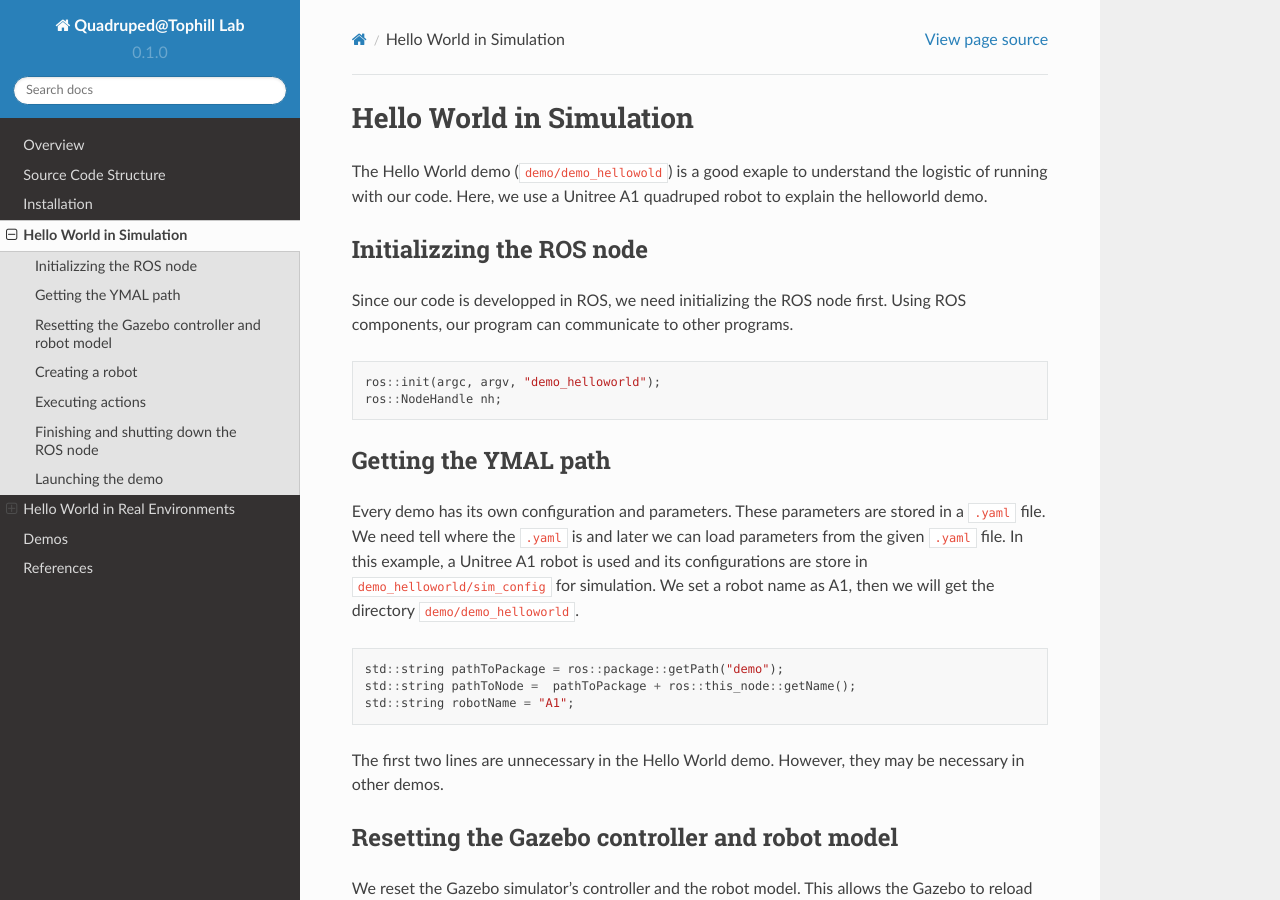
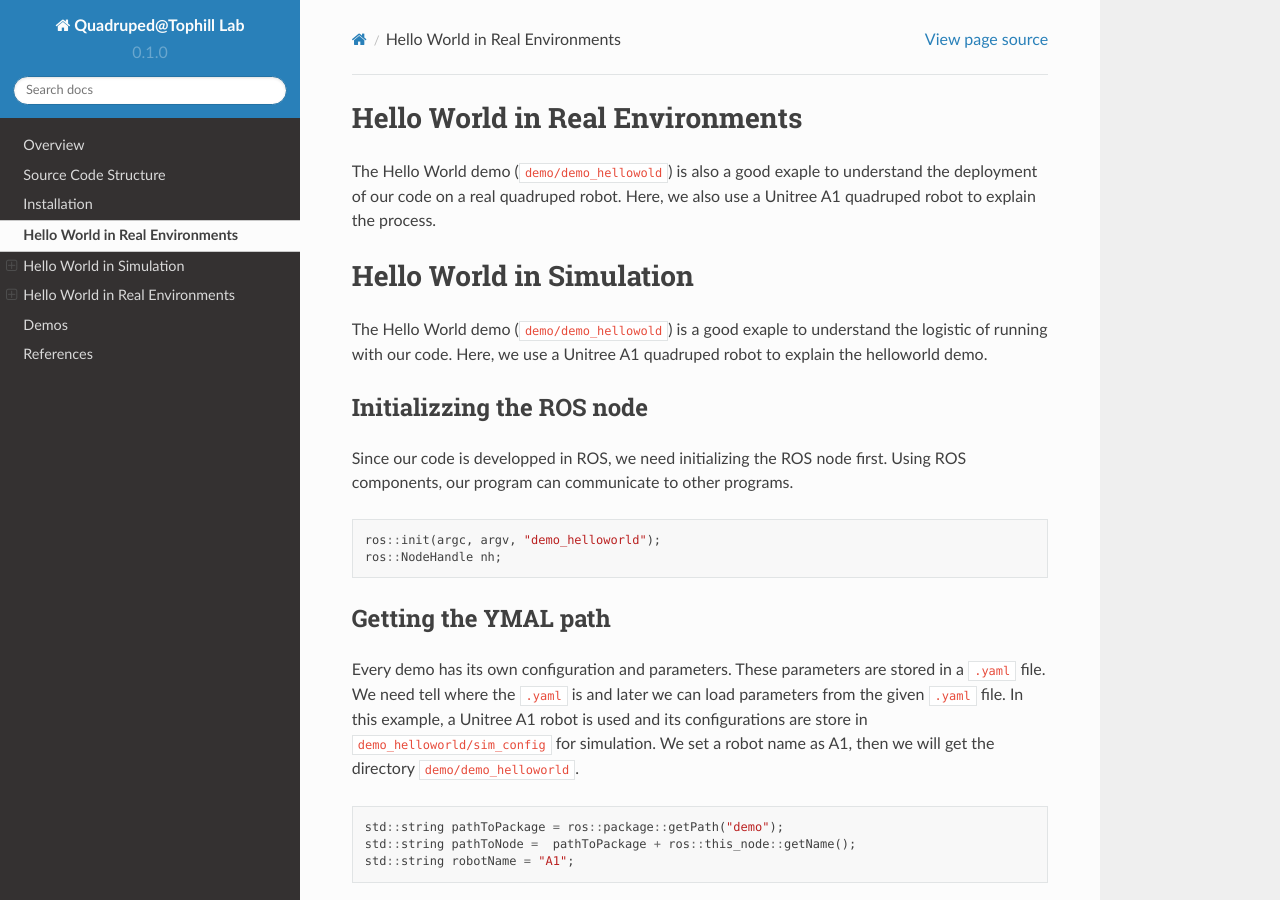
Before and after one commit to TopHillRobotics/quadruped-robot-docs, a Sphinx documentation site: the page built from docs/source/helloworld.rst, in a window 1280 px wide and 900 px high. Built offline with Sphinx 7.4.7 and the Read the Docs theme 2.0.0, drawn with Linux system fonts in a browser that asks for light colours.

Commit message:
Update helloworld.rst

```diff
--- a/docs/source/helloworld.rst
+++ b/docs/source/helloworld.rst
@@ -1,3 +1,8 @@
+Hello World in Real Environments
+*********************
+
+The Hello World demo (``demo/demo_hellowold``) is also a good exaple to understand the deployment of our code on a real quadruped robot. Here, we also use a Unitree A1 quadruped robot to explain the process.
+
 .. include:: helloworldsim.rst
 
 .. include:: helloworldreal.rst
```
